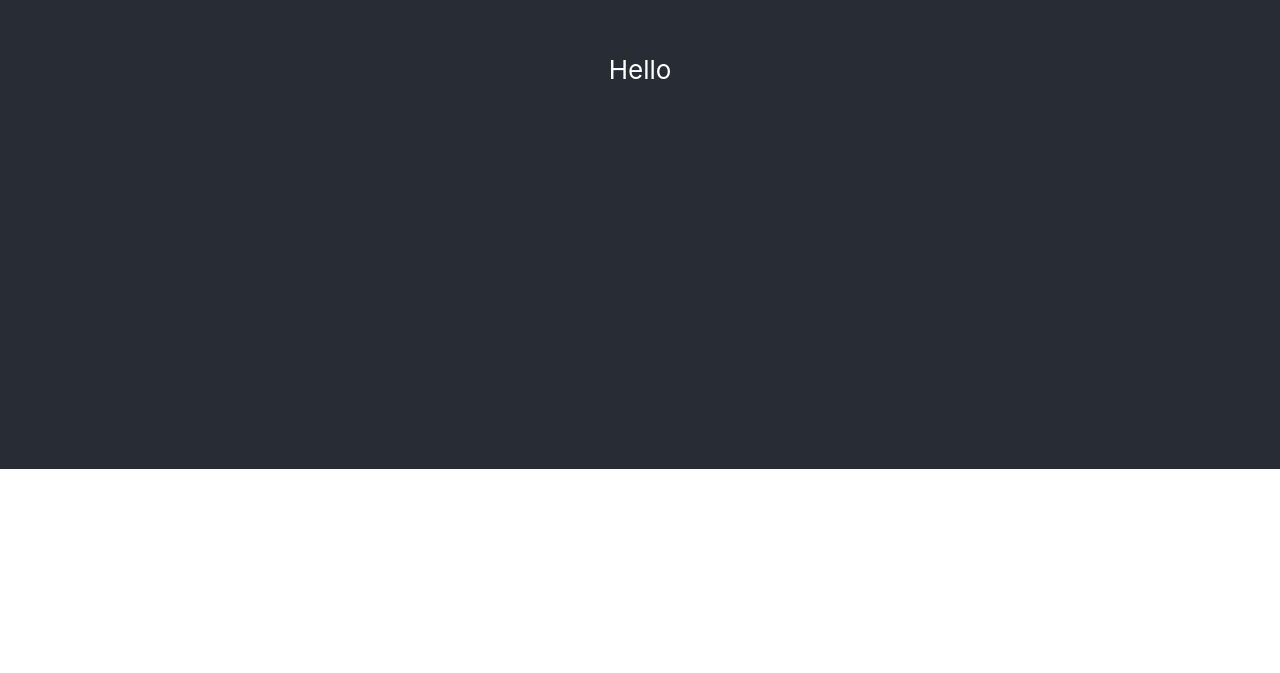
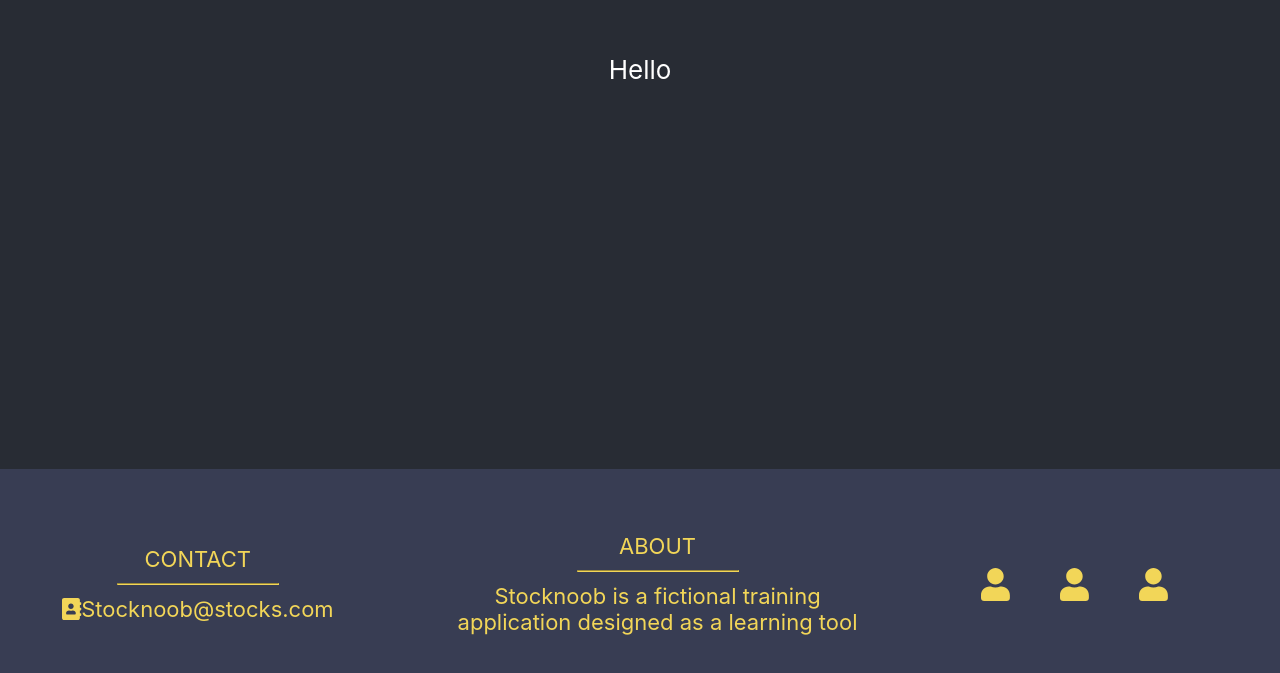
Before and after one commit to HawkieOne/StockNoobReact, a React (Create React App) app: page / in a window 1280 px wide. Shown: the part 395-1068 px from the top of the page. Before the commit the page ends 864 px from the top, so only its background shows below. Built offline with nearby package versions, Linux system fonts and the light colour scheme.

Commit message:
added the footer to app.js

```diff
--- a/src/App.js
+++ b/src/App.js
@@ -32,6 +32,7 @@ function App() {
 
         Hello
       </header>
+      <Footer className="Footer-component"/>
     </div>
   );
 }
```
